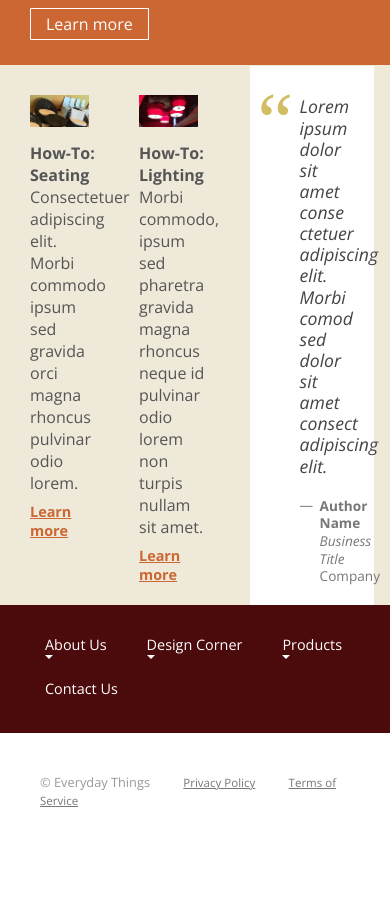
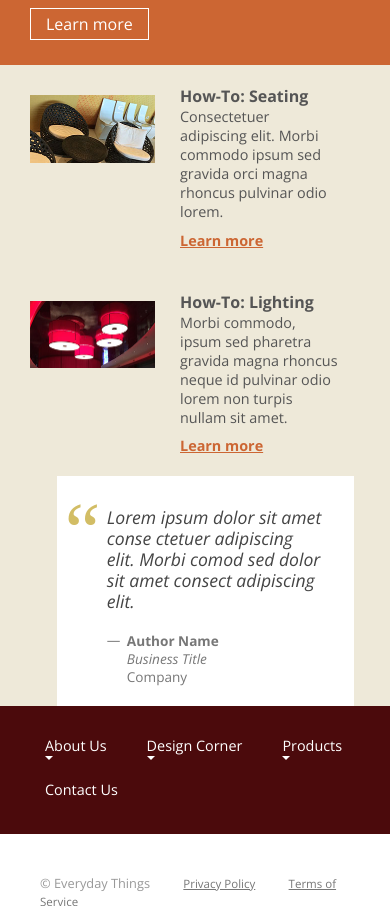
Before and after one commit to nerdguy-lab/creating-responsive-web-design, a plain HTML site: page index.html in a window 390 px wide. Shown: the part 1076-1982 px from the top of the page. Before the commit the page ends 1925 px from the top, so only its background shows below. Drawn offline with nearby package versions, Linux system fonts and the light colour scheme.

Commit message:
Rearranging the how-to section.

```diff
--- a/css/screen.css
+++ b/css/screen.css
@@ -554,6 +554,41 @@ footer a:hover {
         min-height: initial;
     }
 
+    /* Section - How To */
+    section.how-to aside {
+        width: 100%;
+        float: none;
+        margin: 0;
+        position: relative;
+    }
+
+    section.how-to aside div.content {
+        padding: 20px 20px 20px 150px;
+    }
+
+    section.how-to aside div.content p {
+        font-size: .9em;
+    }
+
+    section.how-to aside div.content img {
+        display: inline-block;
+        width: 125px;
+        position: absolute;
+        top: 30px;
+        left: 0;
+    }
+
+    section.how-to blockquote {
+        margin: 0 20px 0 40px;
+        width: 90%;
+        padding: 1px 0 20px 0;
+        position: relative;
+    }
+
+    section.how-to blockquote p.credit {
+        margin-bottom: 0;
+    }
+
     /* Navigation */
     nav {
         position: static;
```
